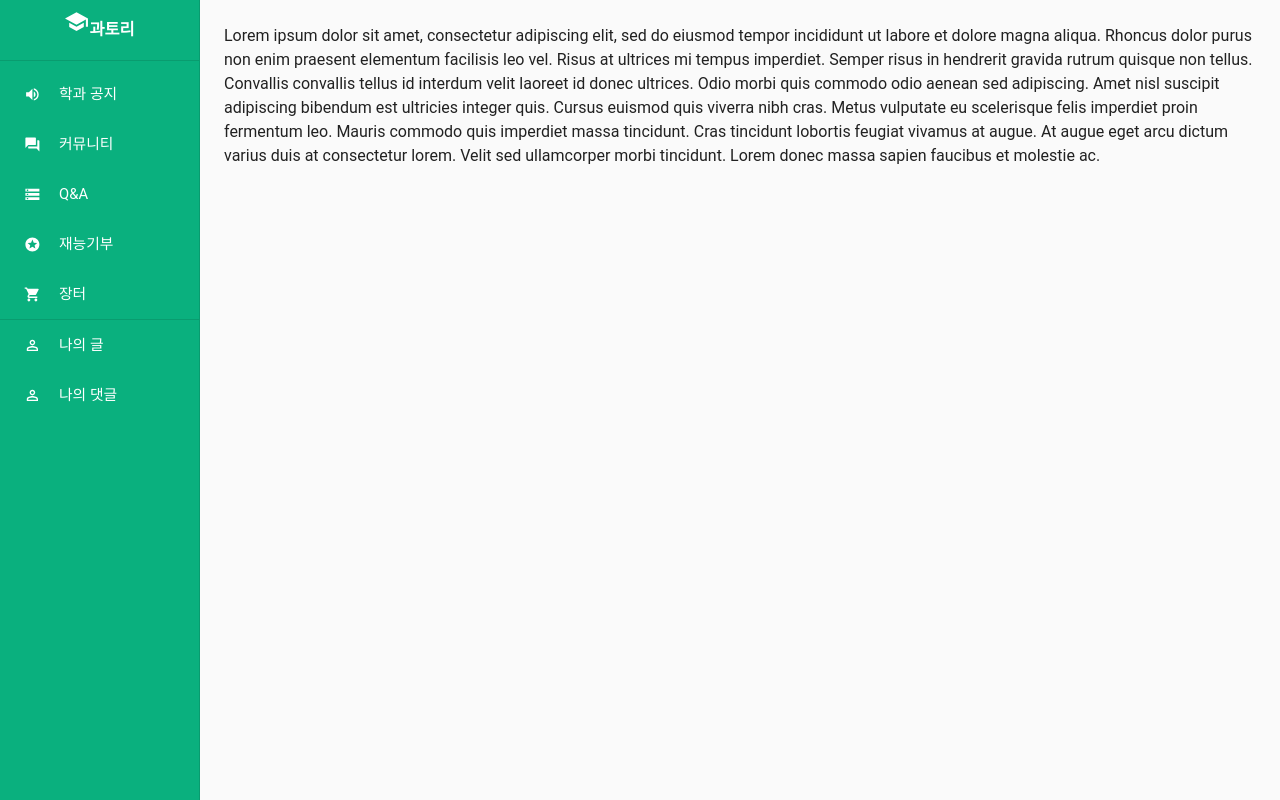
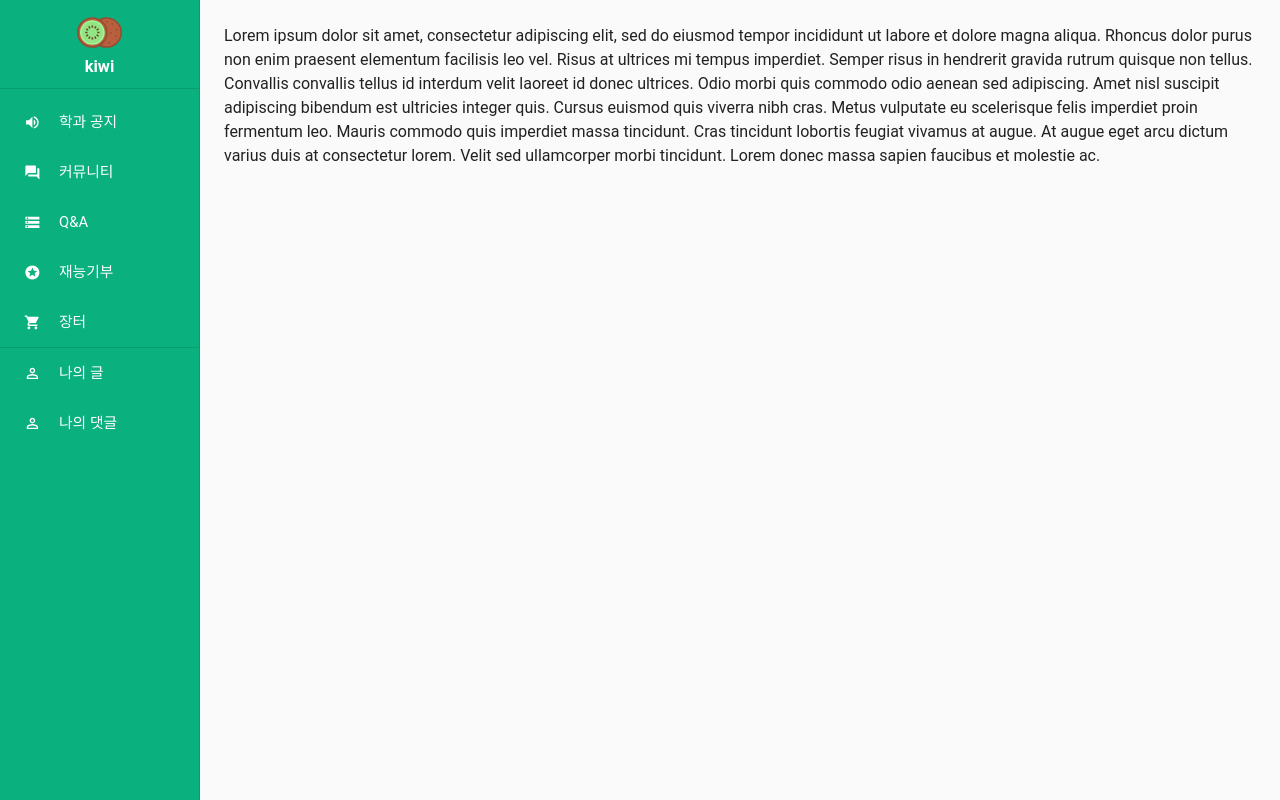
Before and after one commit to zinirun/kiwi, a React (Create React App) app in the folder frontend/: page / in a window 1280 px wide. Built offline with nearby package versions, Linux system fonts and the light colour scheme.

Commit message:
modify: change project name "kiwi"

```diff
--- a/frontend/package.json
+++ b/frontend/package.json
@@ -1,5 +1,5 @@
 {
-  "name": "frontend",
+  "name": "kiwi-frontend",
   "version": "0.1.0",
   "proxy": "http://localhost:3000",
   "private": true,
--- a/frontend/src/common/components/Logo.js
+++ b/frontend/src/common/components/Logo.js
@@ -1,27 +1,29 @@
 import { useStyles } from '../static/logoStyle';
-import SchoolIcon from '@material-ui/icons/School';
 
 export default function Logo() {
     const classes = useStyles();
     return (
         <div className={classes.logoWrapper}>
-            <LogoIcon />
-            <span className={classes.logoText}>과토리</span>
+            <div>
+                <LogoIcon />
+            </div>
+            <p className={classes.logoText}>kiwi</p>
         </div>
     );
 }
 
 export function LogoIcon() {
     const classes = useStyles();
-    return <SchoolIcon className={classes.logoIcon} />;
+    return (
+        <img className={classes.logoImg} width="50px" src="/assets/kiwi-logo.svg" alt="kiwi-logo" />
+    );
 }
 
 export function MobileLogo() {
     const classes = useStyles();
     return (
         <div className={classes.mobileLogoWrapper}>
-            <SchoolIcon className={classes.logoIcon} />
-            <span className={classes.mobileLogoText}>과토리</span>
+            <img className={classes.mobileLogoImg} src="/assets/kiwi-logo.svg" alt="kiwi-logo" />
         </div>
     );
 }
--- a/frontend/src/common/static/logoStyle.js
+++ b/frontend/src/common/static/logoStyle.js
@@ -1,35 +1,24 @@
 import { makeStyles } from '@material-ui/core/styles';
-
-const logoHeight = '60px';
-const mobileLogoHeight = '28px';
 
 export const useStyles = makeStyles((theme) => ({
     logoWrapper: {
-        height: logoHeight,
+        marginTop: '10px',
         textAlign: 'center',
     },
-    logoIcon: {
-        color: 'white',
-        fontSize: '25px',
+    logoImg: {
+        width: '45px',
     },
     logoText: {
-        textAlign: 'center',
-        lineHeight: logoHeight,
-        verticalAlign: 'middle',
+        margin: '-5px 0 10px',
         fontSize: '1.025rem',
         color: 'white',
         fontWeight: 'bold',
     },
     mobileLogoWrapper: {
-        height: mobileLogoHeight,
         textAlign: 'center',
+        paddingTop: '6px',
     },
-    mobileLogoText: {
-        textAlign: 'center',
-        lineHeight: mobileLogoHeight,
-        verticalAlign: 'middle',
-        fontSize: '0.925rem',
-        color: 'white',
-        fontWeight: 'bold',
+    mobileLogoImg: {
+        width: '35px',
     },
 }));
--- a/frontend/src/header/components/MobileHeader.js
+++ b/frontend/src/header/components/MobileHeader.js
@@ -27,13 +27,7 @@ export default function MobileHeader({ mobileOpen, setMobileOpen }) {
                         </IconButton>
                     </Grid>
                     <Grid item xs align="center">
-                        <IconButton
-                            color="inherit"
-                            className={classes.menuButton}
-                            style={{ margin: 0, marginRight: '-12px' }}
-                        >
-                            <MobileLogo />
-                        </IconButton>
+                        <MobileLogo />
                     </Grid>
                     <Grid item xs align="right">
                         <IconButton
```
Also changed, not shown: frontend/public/assets/kiwi-logo.svg (added), 1 other file (tests, documents, lock files or other folders).
